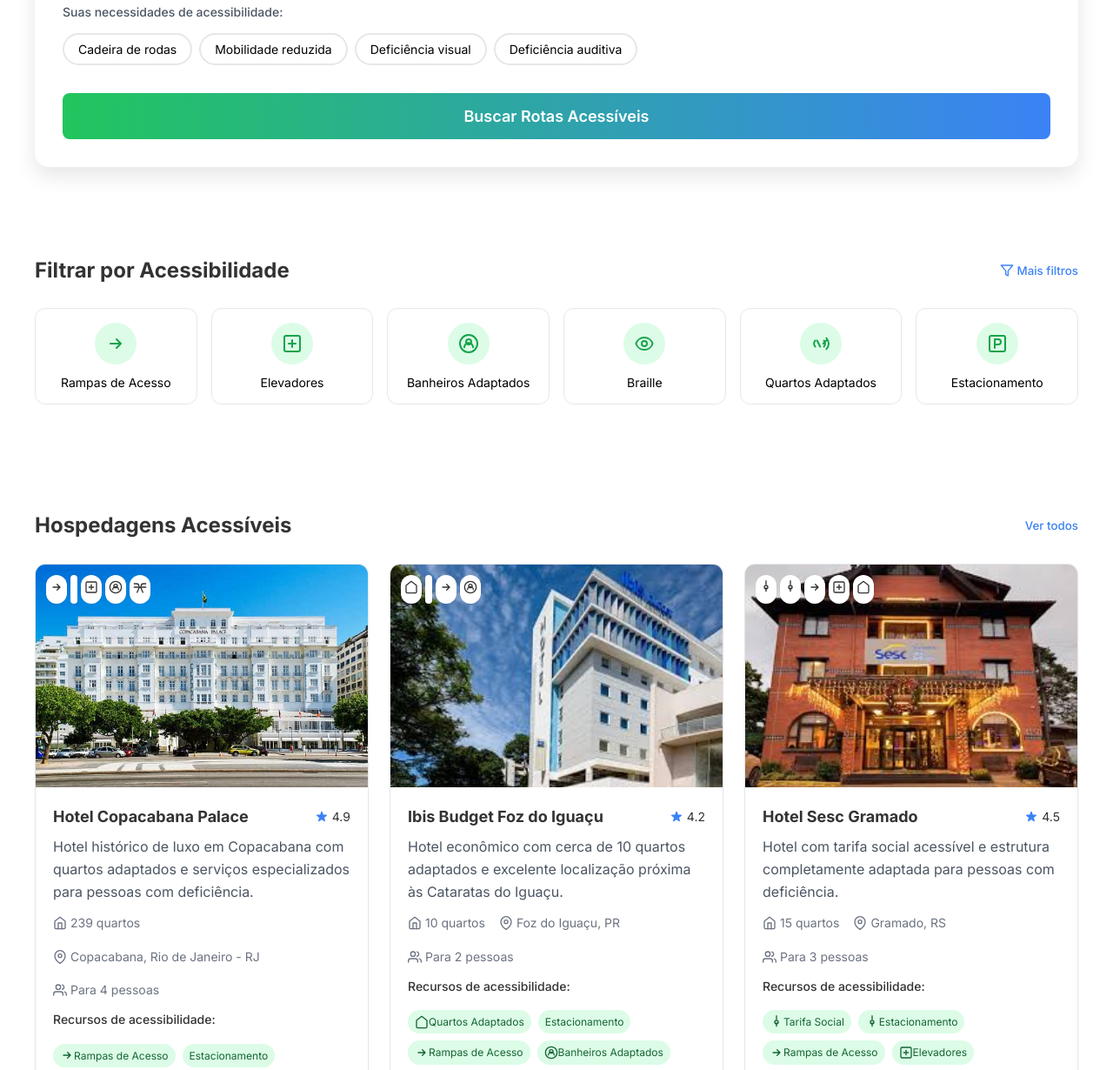
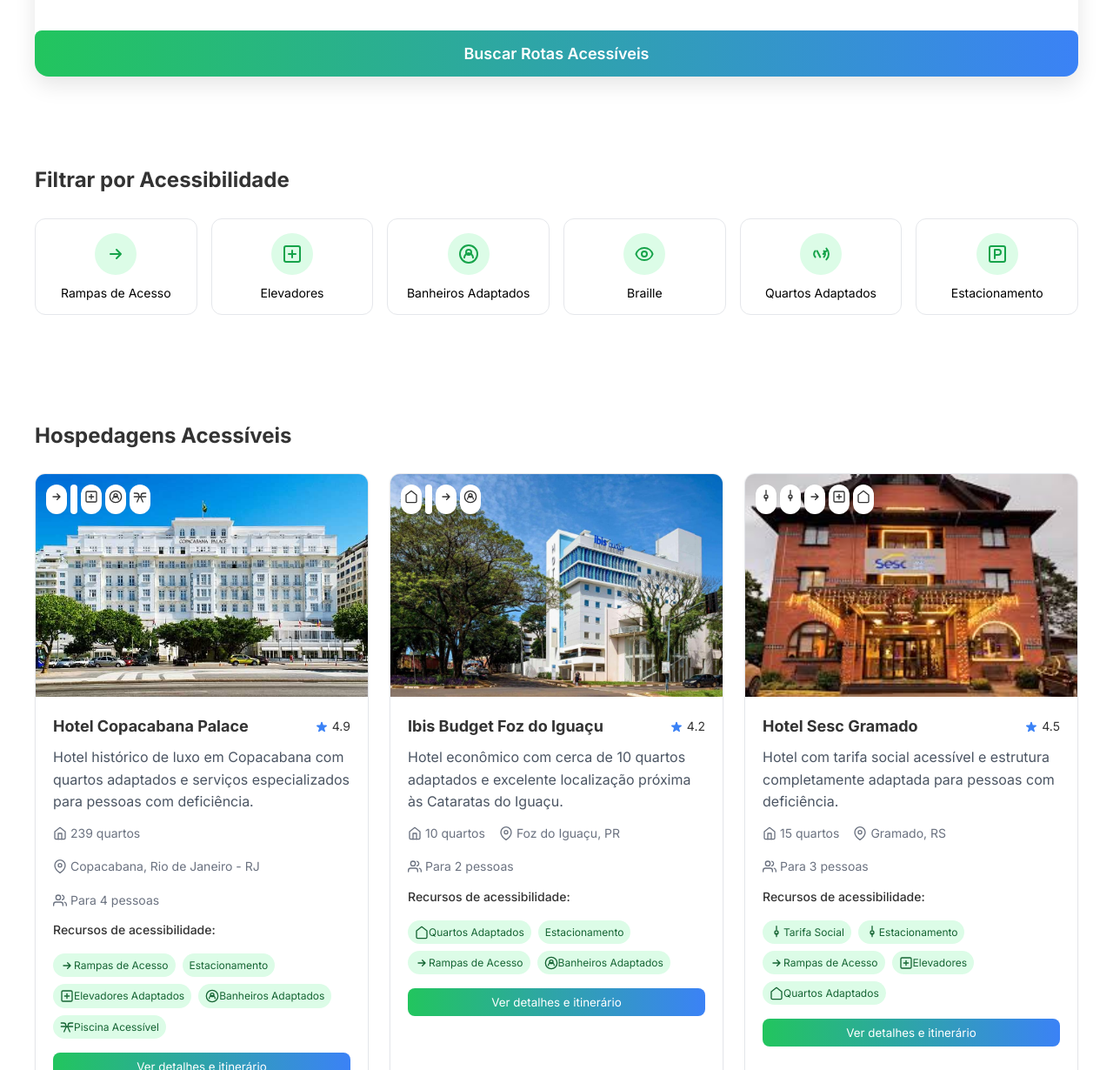
Before and after one commit to LeandroFML/destino-certo, a plain HTML site: page index.html in a window 1280 px wide. Shown: the part 914-2144 px from the top of the page at 87% size. Drawn offline with Linux system fonts and the light colour scheme.

Commit message:
Add files via upload

```diff
--- a/index.html
+++ b/index.html
@@ -131,14 +131,14 @@
                     </div>
                 </div>
 
-                <div class="accessibility-needs">
+                <!--<div class="accessibility-needs">
                     <label>Suas necessidades de acessibilidade:</label>
                     <div class="accessibility-options">
                         <button class="accessibility-option" data-need="cadeira-rodas">Cadeira de rodas</button>
                         <button class="accessibility-option" data-need="mobilidade-reduzida">Mobilidade reduzida</button>
                         <button class="accessibility-option" data-need="deficiencia-visual">Deficiência visual</button>
                         <button class="accessibility-option" data-need="deficiencia-auditiva">Deficiência auditiva</button>
-                    </div>
+                    </div>-->
                 </div>
 
                 <button id="calculate-route-btn" class="calculate-route-btn">
@@ -488,10 +488,10 @@
         <div class="section-header">
             <h2>Filtrar por Acessibilidade</h2>
             <button class="more-filters-button">
-                <svg xmlns="http://www.w3.org/2000/svg" width="16" height="16" viewBox="0 0 24 24" fill="none" stroke="currentColor" stroke-width="2" stroke-linecap="round" stroke-linejoin="round" class="icon">
+                <!--<svg xmlns="http://www.w3.org/2000/svg" width="16" height="16" viewBox="0 0 24 24" fill="none" stroke="currentColor" stroke-width="2" stroke-linecap="round" stroke-linejoin="round" class="icon">
                     <polygon points="22 3 2 3 10 12.46 10 19 14 21 14 12.46 22 3"></polygon>
                 </svg>
-                Mais filtros
+                Mais filtros-->
             </button>
         </div>
 
@@ -504,7 +504,7 @@
     <section id="accommodations" class="container section">
         <div class="section-header">
             <h2 id="accommodations-title">Hospedagens Acessíveis</h2>
-            <button class="view-all-button" id="clear-filters-button">Ver todos</button>
+            <!--<button class="view-all-button" id="clear-filters-button">Ver todos</button>-->
         </div>
 
         <div id="search-results-container">
@@ -599,7 +599,7 @@
             </div>
 
             <div class="guide-image">
-                <img src="https://via.placeholder.com/800x600" alt="Guia de Acessibilidade">
+                <img src="img/imagemguia.webp" alt="Guia de Acessibilidade">
             </div>
         </div>
     </section>
--- a/script.js
+++ b/script.js
@@ -127,7 +127,7 @@
       itinerary: [
         {
           day: "Dia 1",
-          date: "15/03/2024",
+          date: "",
           activities: [
             {
               time: "09:00",
@@ -147,32 +147,12 @@
             },
           ],
         },
-        {
-          day: "Dia 2",
-          date: "16/03/2024",
-          activities: [
-            {
-              time: "08:00",
-              title: "Café da manhã",
-              description: "Buffet com estações de altura acessível e assistência disponível.",
-            },
-            {
-              time: "10:00",
-              title: "Passeio pela Praia de Copacabana",
-              description: "Cadeiras anfíbias disponíveis e acesso facilitado à praia.",
-            },
-            {
-              time: "15:00",
-              title: "Visita ao Pão de Açúcar",
-              description: "Bondinho com acesso para cadeirantes e vista panorâmica da cidade.",
-            },
-          ],
-        },
+
       ],
     },
     {
       name: "Ibis Budget Foz do Iguaçu",
-      image: "img/ibis_img.jpg",
+      image: "img/ibis_IMG2.jpg",
       rating: "4.2",
       description:
         "Hotel econômico com cerca de 10 quartos adaptados e excelente localização próxima às Cataratas do Iguaçu.",
@@ -207,7 +187,7 @@
       itinerary: [
         {
           day: "Dia 1",
-          date: "20/04/2024",
+          date: "",
           activities: [
             {
               time: "09:00",
@@ -267,7 +247,7 @@
       itinerary: [
         {
           day: "Dia 1",
-          date: "10/05/2024",
+          date: "",
           activities: [
             {
               time: "10:00",
@@ -311,7 +291,29 @@
         { name: "Elevadores", icon: "" },
       ],
       nearbyAttractions: ["Cataratas do Iguaçu", "Parque das Aves"],
-      itinerary: [], // Itinerário pode ser adicionado depois
+      itinerary: [
+        {
+          day: "Dia 1",
+          date: "",
+          activities: [
+            {
+              time: "10:00",
+              title: "Check-in no Hotel",
+              description: "Recepção com informações sobre acessibilidade local",
+            },
+            {
+              time: "15:00",
+              title: "Visita às Cataratas do Iguaçu",
+              description: "Ônibus adaptados e mirantes acessíveis com vista espetacular das cataratas.",
+            },
+            {
+              time: "19:00",
+              title: "Jantar no Porto Canoas",
+              description: "Restaurante com estrutura inclusiva e vista para as cataratas.",
+            },
+          ],
+        },
+      ], // Itinerário pode ser adicionado depois
     },
     {
       name: "Vivaz Cataratas Hotel & Resort",
@@ -333,7 +335,29 @@
         { name: "Spa com Agendamento Preferencial", icon: "" },
       ],
       nearbyAttractions: ["Cataratas do Iguaçu", "Parque das Aves", "Itaipu"],
-      itinerary: [],
+      itinerary: [
+        {
+          day: "Dia 1",
+          date: "",
+          activities: [
+            {
+              time: "09:00",
+              title: "Check-in no Hotel",
+              description: "Recepção com informações sobre acessibilidade local.",
+            },
+            {
+              time: "14:00",
+              title: "Visita às Cataratas do Iguaçu",
+              description: "Ônibus adaptados e mirantes acessíveis com vista espetacular das cataratas.",
+            },
+            {
+              time: "18:00",
+              title: "Jantar Equilíbrio Gastronomia Funcional",
+              description: "Restaurante saudável, com opções sem glúten/lactose e ambiente acolhedor.",
+            },
+          ],
+        },
+      ],
     },
     {
       name: "Miramar by Windsor Copacabana",
@@ -355,7 +379,30 @@
         { name: "Rampas de Acesso", icon: "" },
       ],
       nearbyAttractions: ["Praia de Copacabana", "Forte de Copacabana", "Pão de Açúcar"],
-      itinerary: [],
+      itinerary: [
+        {
+          day: "Dia 1",
+          date: "",
+          activities: [
+            {
+              time: "09:00",
+              title: "Check-in no Hotel",
+              description:
+                "Recepção com confirmação das informações sobre acessibilidade",
+            },
+            {
+              time: "14:00",
+              title: "Visita ao Forte de Copacabana",
+              description: "Forte histórico com vista panorâmica, museu e cafés. Possui rampas de acesso e áreas planas para circulação.",
+            },
+            {
+              time: "18:00",
+              title: "Jantar no Restaurante do Hotel",
+              description: "Sinalização em Braile",
+            },
+          ],
+        },
+      ],
     },
     {
       name: "Copacabana Mar Hotel",
@@ -377,7 +424,30 @@
         { name: "Elevadores", icon: "" },
       ],
       nearbyAttractions: ["Praia de Copacabana", "Cristo Redentor"],
-      itinerary: [],
+      itinerary: [
+        {
+          day: "Dia 1",
+          date: "",
+          activities: [
+            {
+              time: "09:00",
+              title: "Check-in no Hotel",
+              description:
+                "Recepção no balcão de recepção acessível",
+            },
+            {
+              time: "14:00",
+              title: "Visita ao Pão de Açúcar",
+              description: "Complexo turístico com bondinho que oferece vista panorâmica da cidade. Possui instalações adaptadas e bondinho acessível para cadeirantes.",
+            },
+            {
+              time: "18:00",
+              title: "Jantar no Restaurante do Hotel",
+              description: "Rampas de acesso e elevdores para melhor mobilidade",
+            },
+          ],
+        },
+      ],
     },
     {
       name: "Prodigy Gramado",
@@ -399,7 +469,27 @@
         { name: "Apartamentos Adaptados", icon: "" },
       ],
       nearbyAttractions: ["Centro de Gramado", "Mini Mundo", "Lago Negro"],
-      itinerary: [],
+      itinerary: [{
+          day: "Dia 1",
+          date: "",
+          activities: [
+            {
+              time: "10:00",
+              title: "Check-in no Hotel",
+              description: "Recepção com orientações sobre acessibilidade no hotel.",
+            },
+            {
+              time: "15:00",
+              title: "Visita ao Lago Negro",
+              description: "Um dos pontos mais tranquilos e bonitos de Gramado. O caminho ao redor do lago é plano e bem sinalizado, com bancos de descanso ao longo da trilha. ",
+            },
+            {
+              time: "19:00",
+              title: "Jantar no Bela Vista Café Colonial",
+              description: "Tradicional café colonial de Gramado, com ambiente acolhedor e acessibilidade para cadeirantes.",
+            },
+          ],
+        },],
     },
     {
       name: "Pousada Bella Terra",
@@ -419,7 +509,27 @@
         { name: "Estacionamento", icon: "" },
       ],
       nearbyAttractions: ["Centro de Gramado", "Lago Negro"],
-      itinerary: [],
+      itinerary: [{
+          day: "Dia 1",
+          date: "",
+          activities: [
+            {
+              time: "10:00",
+              title: "Check-in no Hotel",
+              description: "Recepção com tarifas sociais e orientações sobre acessibilidade na cidade.",
+            },
+            {
+              time: "15:00",
+              title: "Visita ao Mini Mundo",
+              description: "Parque com réplicas em miniatura de prédios e cidades do mundo. Possui entrada com rampa, caminhos nivelados e banheiro acessível.",
+            },
+            {
+              time: "19:00",
+              title: "Jantar no Bela Vista Café Colonial",
+              description: "Restaurante com excelente acessibilidade e ambiente acolhedor.",
+            },
+          ],
+        },],
     }
   ];
 
@@ -528,7 +638,11 @@
         { name: "Banheiros Adaptados", icon: "" },
         { name: "Mesas Acessíveis", icon: "" },
       ],
-      details: {},
+      details: {
+        duration: "1-2 horas",
+        bestTime: "Almoço (12h às 15h)",
+        services: "Buffet variado, vista panorâmica das Cataratas, acesso para pessoas com mobilidade reduzida, estacionamento no local",
+      },
     },
     {
       name: "Forte de Copacabana",
@@ -541,7 +655,11 @@
         { name: "Rampas de Acesso", icon: "" },
         { name: "Banheiros Adaptados", icon: "" },
       ],
-      details: {},
+      details: {
+        duration: "2-3 horas",
+        bestTime: "Manhã ou final da tarde (8h às 11h / 16h às 18h)",
+        services: "Visitação guiada, café histórico, sanitários acessíveis, áreas de descanso, estacionamento próximo",
+      },
     },
     {
       name: "Bela Vista Café Colonial",
@@ -554,18 +672,30 @@
         { name: "Entrada Acessível", icon: "" },
         { name: "Mesas Acessíveis", icon: "" },
       ],
-      details: {},
+      details: {
+         duration: "1-2 horas",
+        bestTime: "Tarde (15h às 17h)",
+        services: "Buffet colonial completo, estacionamento gratuito, ambiente climatizado, acessibilidade total",
+      },
     },
     // NOVAS ATRAÇÕES ADICIONADAS AQUI
     {
         name: "Equilíbrio Gastronomia Funcional",
         image: "img/Equilibrio Gastronomia Restaurante.webp", // Imagem de exemplo
-        distance: "Próximo ao centro",
+        distance: "Próximo ao centro de Gramado",
         city: "foz-do-iguacu",
         category: "gastronomia",
         description: "Restaurante saudável, com opções sem glúten/lactose e ambiente acolhedor.",
-        accessibilityFeatures: [],
-        details: {},
+        accessibilityFeatures: [
+          { name: "Opções sem glúten/lactose", icon: "" },
+          { name: "Ambiente acolhedor.", icon: "" },
+
+        ],
+        details: {
+          duration: "1-1,5 hora",
+        bestTime: "Almoço (11h às 14h)",
+        services: "Cardápio saudável e funcional, opções veganas e sem glúten, ambiente moderno, delivery disponível",
+        },
     },
     {
         name: "Lago Negro",
@@ -578,7 +708,11 @@
           { name: "Caminho Plano", icon: "" },
           { name: "Bancos de Descanso", icon: "" },
         ],
-        details: {},
+        details: {
+          duration: "2-4 horas",
+        bestTime: "Manhã (9h às 12h)",
+        services: "Passeios de pedalinho, trilhas leves, cafés e lojas de lembranças, estacionamento e acesso adaptado",
+        },
     },
     {
         name: "Mini Mundo",
@@ -592,7 +726,11 @@
           { name: "Caminhos Nivelados", icon: "" },
           { name: "Banheiro Acessível", icon: "" },
         ],
-        details: {},
+        details: {
+          duration: "2-3 horas",
+        bestTime: "Manhã (9h às 12h)",
+        services: "Parque temático em miniatura, área infantil, lanchonete, estacionamento, acessibilidade para cadeirantes",
+        },
     }
   ];
 
```
Also changed, not shown: img/copag.png (added), img/ibis_IMG2.jpg (added), img/imagemguia.webp (added).
